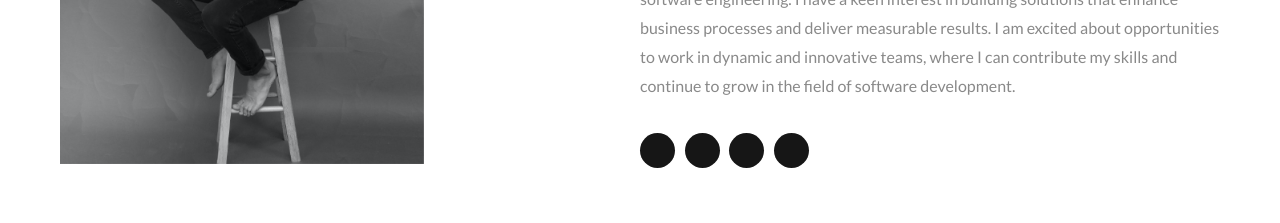
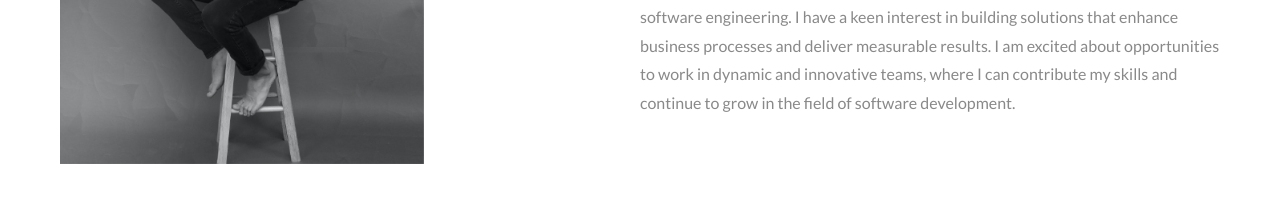
Before and after one commit to sainagabharatreddy/protfolio, a plain HTML site: page index.html in a window 1280 px wide. Shown: the part 1380-1603 px from the top of the page. Drawn offline with nearby package versions, Linux system fonts and the light colour scheme.

Commit message:
Update index.html

```diff
--- a/index.html
+++ b/index.html
@@ -168,10 +168,7 @@
     I am excited about opportunities to work in dynamic and innovative teams, where I can contribute my skills and continue to grow in the field of software development.
 </p>
                     <div class="social">
-                        <a href="#"><img src="./images/website.svg" alt=""></a>
-                        <a href="https://www.facebook.com/codersgyan"><img src="./images/facebook.svg" alt=""></a>
-                        <a href="https://twitter.com/CoderGyan"> <img src="./images/twitter.svg" alt=""></a>
-                        <a href="#"> <img src="./images/pintrest.svg" alt=""></a>
+
                     </div>
                 </div>
             </div>
```
